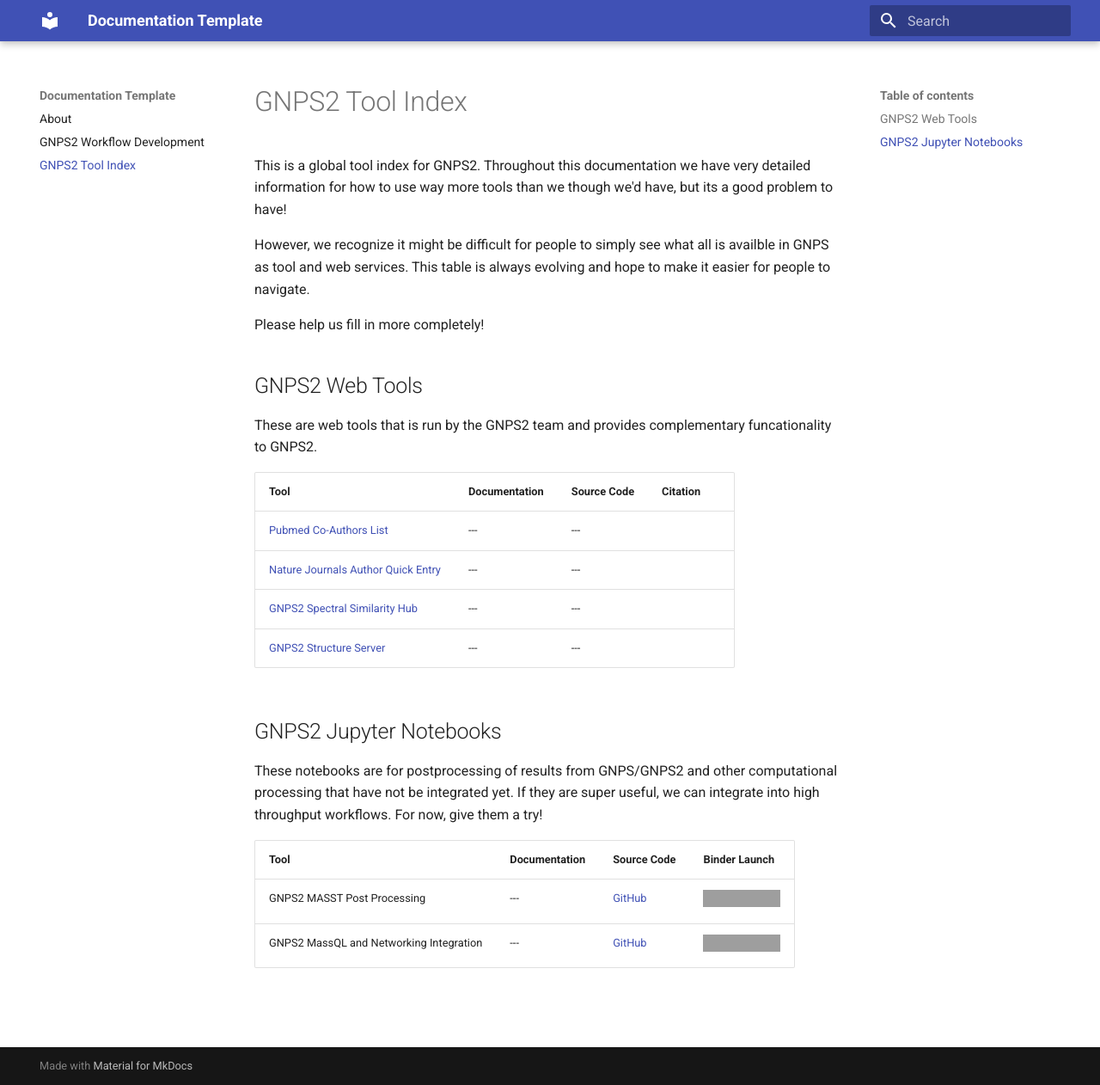
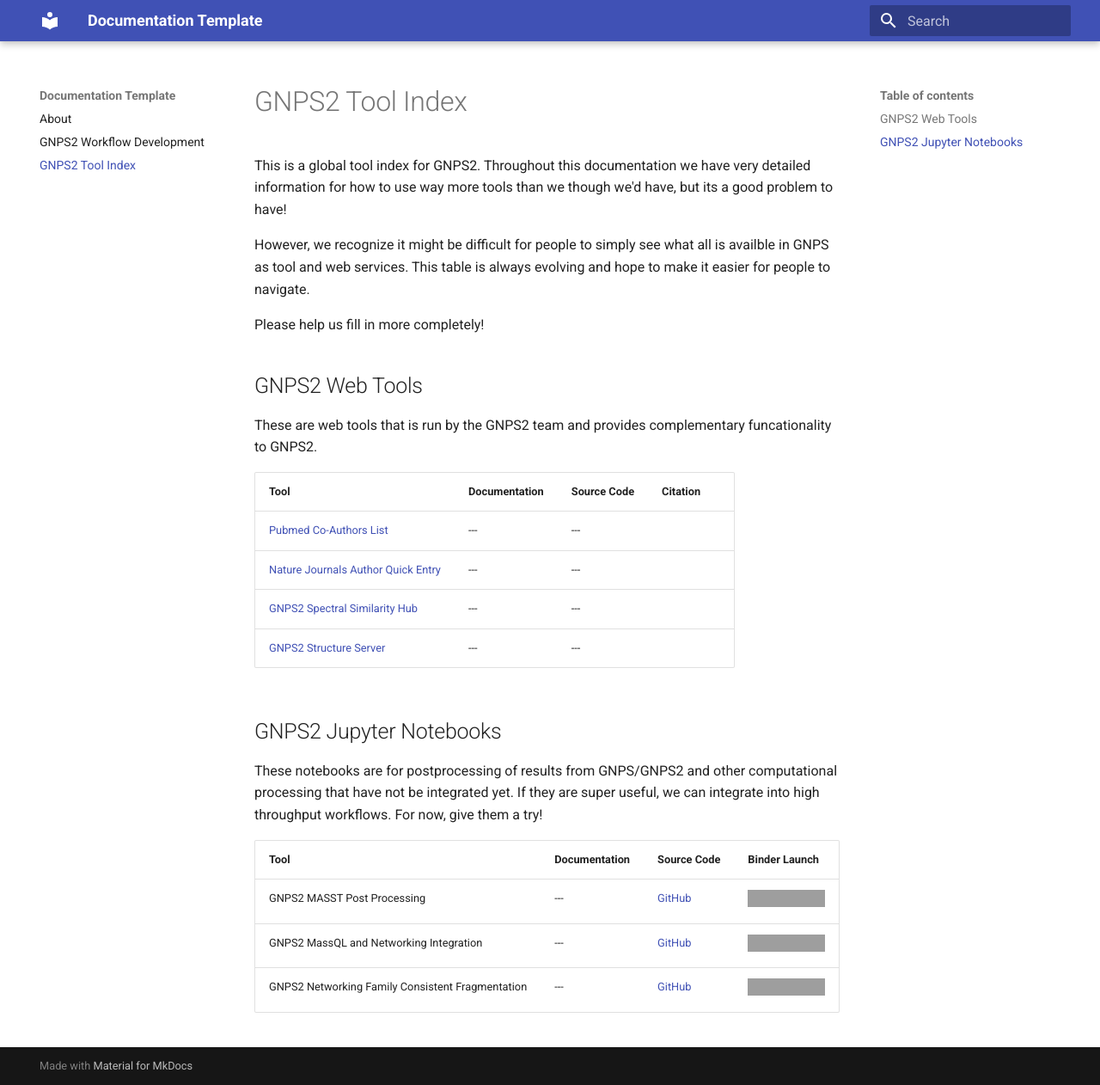
Before and after one commit to Wang-Bioinformatics-Lab/GNPS2_Documentation, an MkDocs documentation site: the page built from docs/toolindex.md, in a window 1280 px wide and 1262 px high. Shown: the whole window at 86% size. Built offline with MkDocs 1.6.1 and Material for MkDocs 9.7.7, drawn with Linux system fonts in a browser that asks for light colours; grey boxes are pictures that could not be loaded.

Commit message:
adding new tool

```diff
--- a/docs/toolindex.md
+++ b/docs/toolindex.md
@@ -28,3 +28,4 @@ These notebooks are for postprocessing of results from GNPS/GNPS2 and other comp
 | ---- | ------------- | ----------- | ------------- |
 | GNPS2 MASST Post Processing | --- | [GitHub](https://github.com/mwang87/GNPS_MASST_Notebooks) | [![Binder](https://mybinder.org/badge_logo.svg)](https://mybinder.org/v2/gh/mwang87/GNPS_MASST_Notebooks/master) |
 | GNPS2 MassQL and Networking Integration | --- | [GitHub](https://github.com/Wang-Bioinformatics-Lab/MassQL_Networking_Connection_Notebook) | [![Binder](https://mybinder.org/badge_logo.svg)](https://mybinder.org/v2/gh/Wang-Bioinformatics-Lab/MassQL_Networking_Connection_Notebook/master) |
+| GNPS2 Networking Family Consistent Fragmentation | --- | [GitHub](https://github.com/Wang-Bioinformatics-Lab/MolecularFamily_Consistent_Fragmentation_Notebook) | [![Binder](https://mybinder.org/badge_logo.svg)](https://mybinder.org/v2/gh/Wang-Bioinformatics-Lab/MolecularFamily_Consistent_Fragmentation_Notebook/master) |
```
